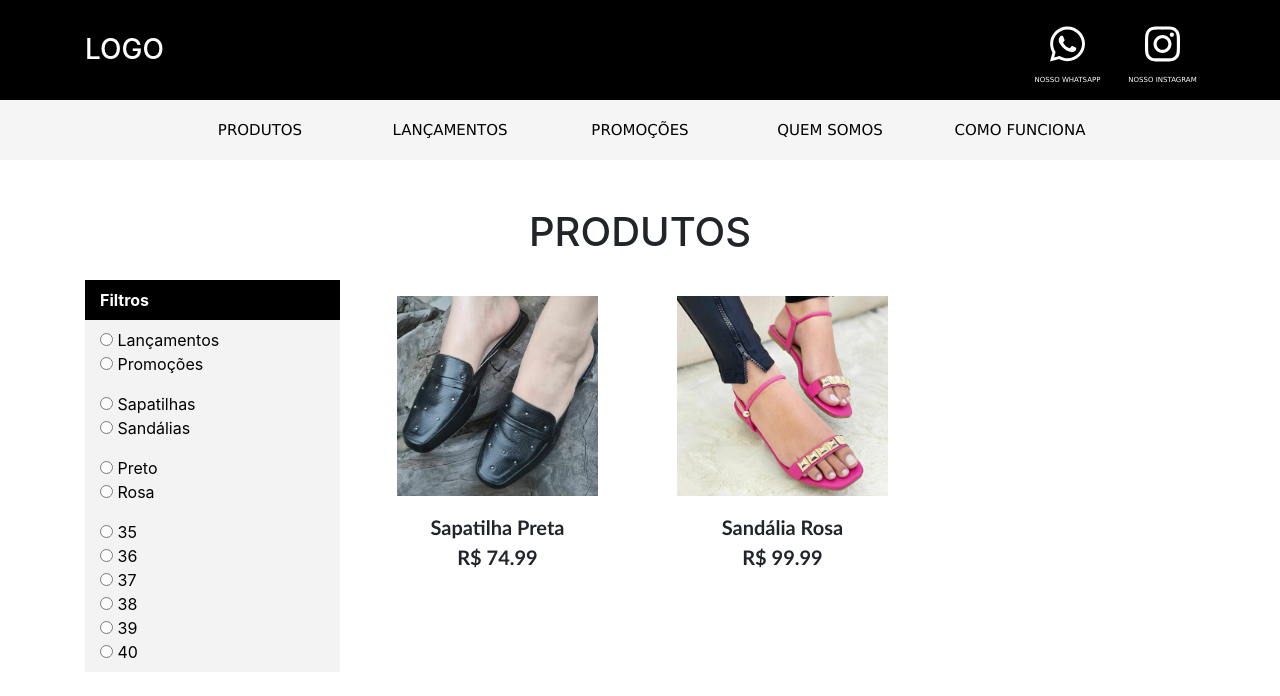
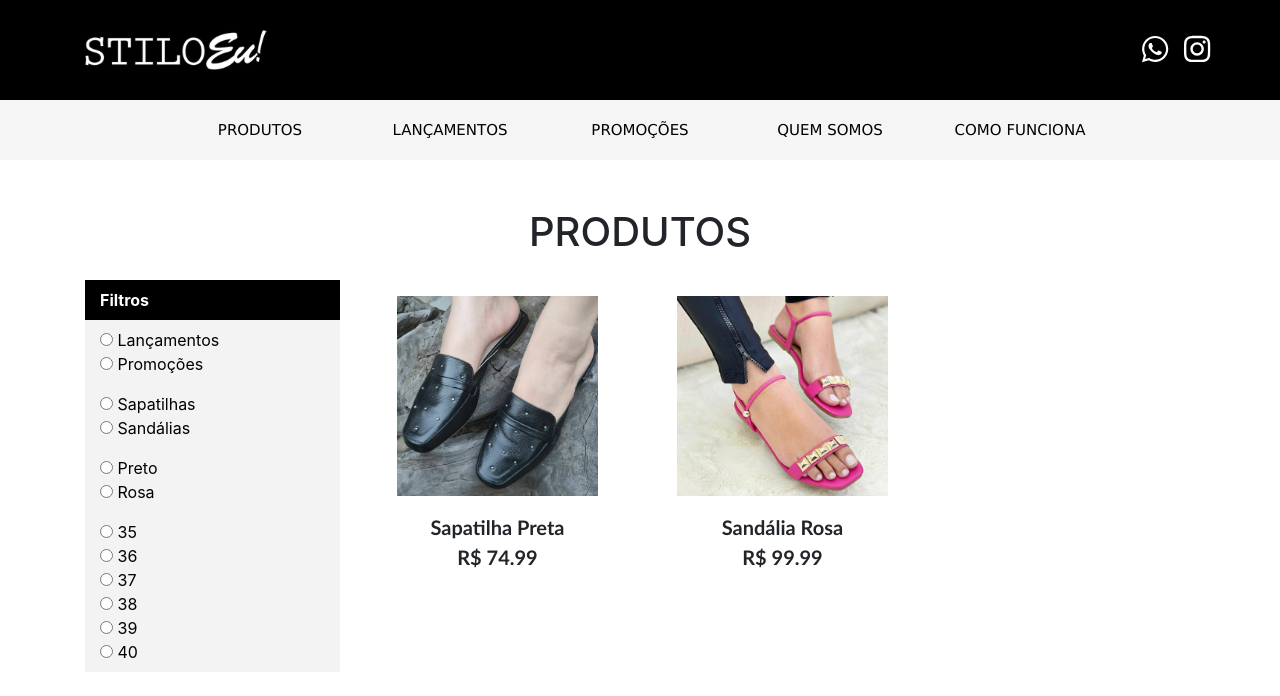
Before and after one commit to ph-honorato/stiloeu-frontend, an Angular app: page / in a window 1280 px wide. Shown: the top 696 px of the page. Built offline with nearby package versions, Linux system fonts and the light colour scheme.

Commit message:
Alteração da toolbar superior

```diff
--- a/src/app/app.component.css
+++ b/src/app/app.component.css
@@ -1,36 +1,40 @@
-
 
 .toolbar-superior {
     background-color: black;
     height: 100px;
 }
 
-.toolbar-inferior {
-    background-color: whitesmoke;
-    height: 60px;
+.logo {
+    height: 40px;
+    width: auto;
+    cursor: pointer;
 }
-
 
 .superior-icone {
     color: white;
-    font-size: 40px;
+    font-size: 30px;
     cursor: pointer;
 }
 
-.superior-icone:hover {
-    color: rgb(235, 137, 255);
+/* .superior-icone:hover {
+    font-size: 35px;
     transition-timing-function: ease-in-out;
     transition-duration: 0.3s;
-}
+} */
 
-.superior-legenda {
+/* .superior-legenda {
     color: white;
     margin: 0;
     font-size: 7px;
     font-family: Verdana, Geneva, Tahoma, sans-serif;
     cursor: pointer;
+} */
+
+
+.toolbar-inferior {
+    background-color: whitesmoke;
+    height: 60px;
 }
-
 
 .opcao {
     color: black;
@@ -42,8 +46,7 @@
 }
 
 .opcao:hover {
-    color: rgb(27, 27, 27);
-    font-size: 17px;
+    color: gray;
     transition-timing-function: ease-in-out;
     transition-duration: 0.1s;
 }
--- a/src/app/app.component.html
+++ b/src/app/app.component.html
@@ -12,19 +12,20 @@
 
       <div class="row align-items-center" style="height: 100%;">
 
-        <div class="col-10 mx-auto">
-          <h3 style="color: white;margin: 0;">LOGO</h3>
+        <div class="col-10">
+          <img src="../assets/logo.png" class="logo" (click)="abrirProdutos()">
         </div>
 
-        <div class="col-1 text-center p-0" (click)="abrirWhatsapp()">
-          <fa-icon class="superior-icone" [icon]="faWhatsapp"></fa-icon>
-          <p class="superior-legenda">NOSSO WHATSAPP</p>
+        <div class="col-2 text-right p-0" (click)="abrirWhatsapp()">
+          <fa-icon class="superior-icone mr-3" [icon]="faWhatsapp"></fa-icon>
+          <fa-icon class="superior-icone" [icon]="faInstagram"></fa-icon>
+          <!-- <p class="superior-legenda">NOSSO WHATSAPP</p> -->
         </div>
 
-        <div class="col-1 text-center p-0">
+        <!-- <div class="col-1 text-center p-0">
           <fa-icon class="superior-icone" [icon]="faInstagram"></fa-icon>
           <p class="superior-legenda">NOSSO INSTAGRAM</p>
-        </div>
+        </div> -->
 
       </div>
 
```
Also changed, not shown: src/assets/logo.png (added).
